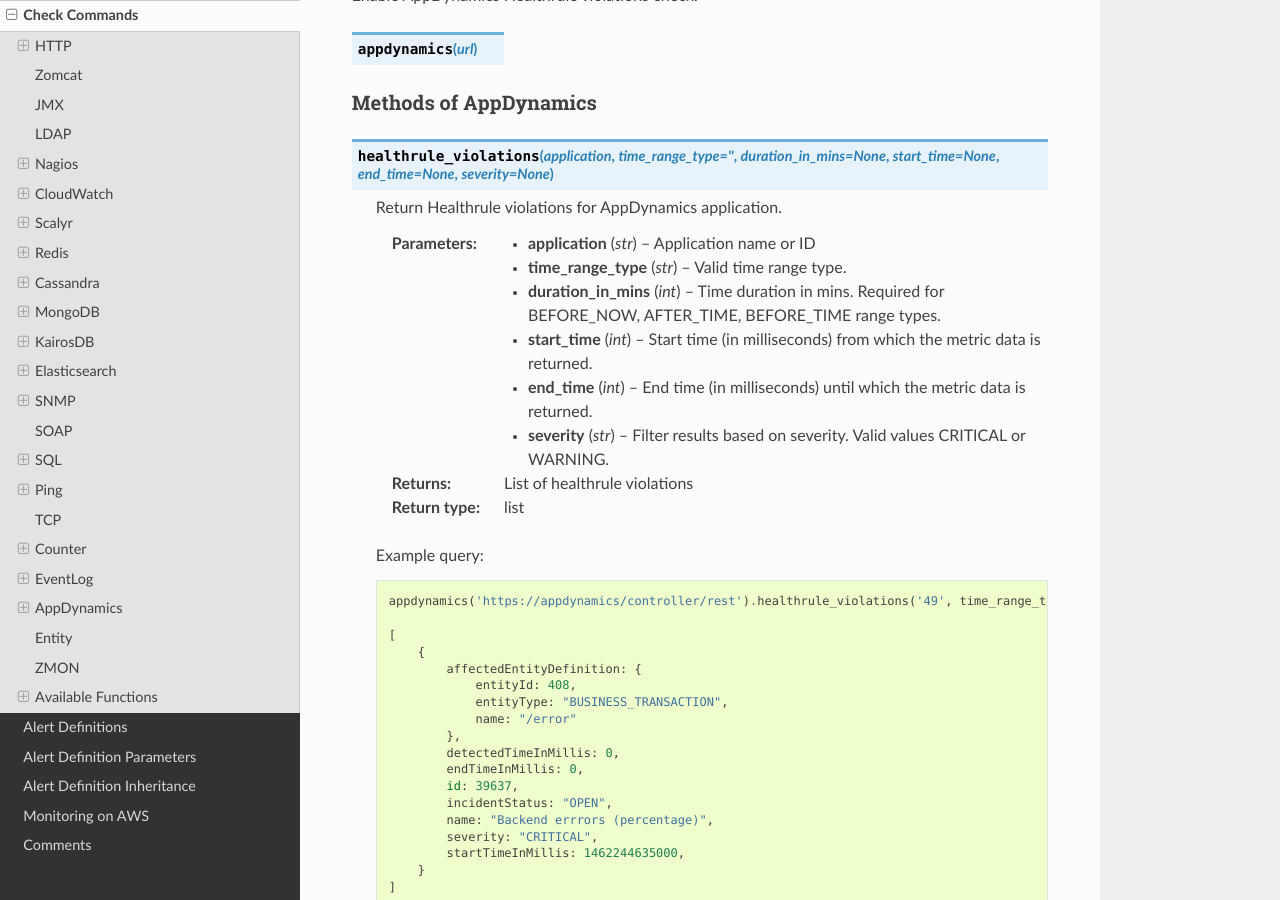
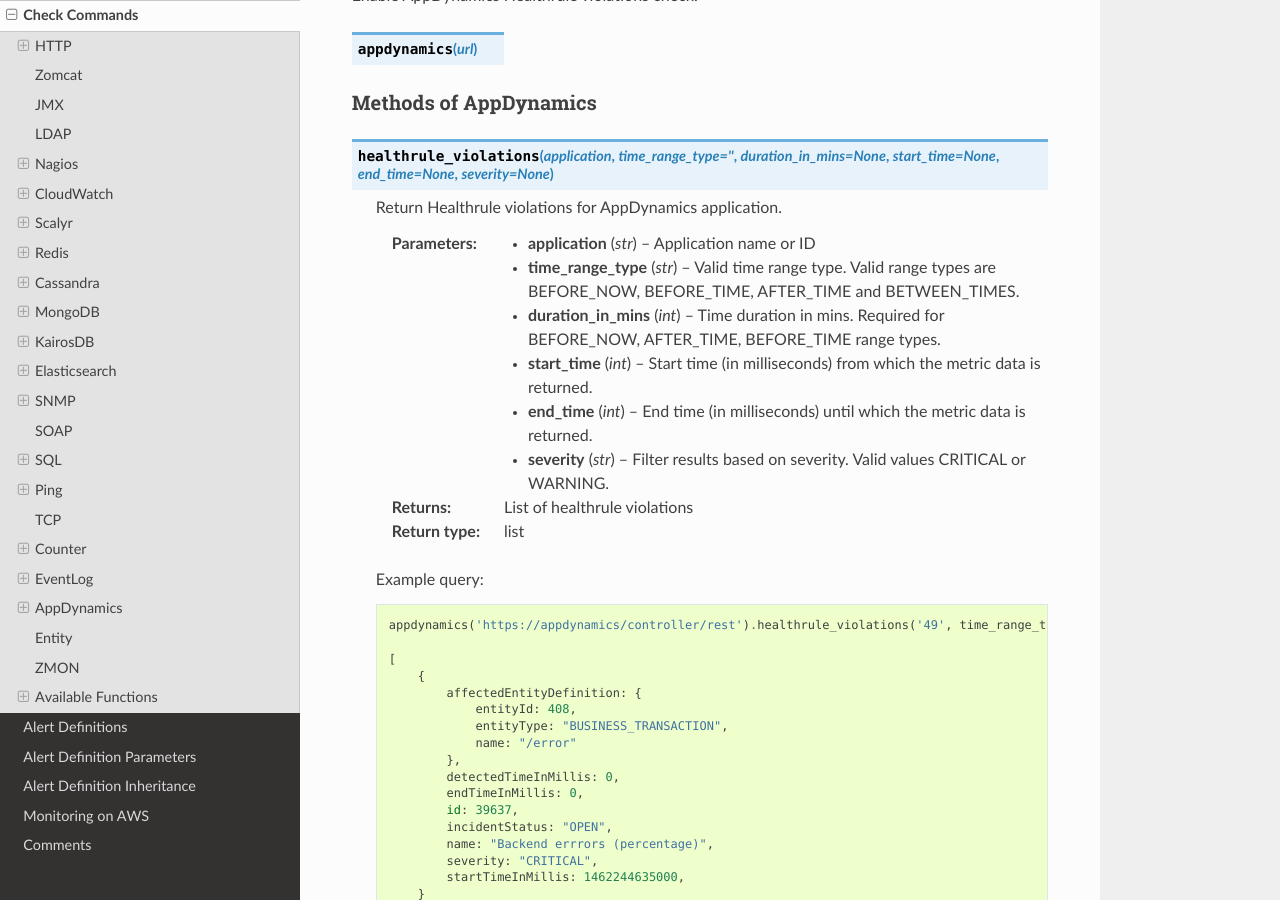
Before and after one commit to zalando-zmon/zmon-docs, a Sphinx documentation site: the page built from docs/user/check-commands.rst, in a window 1280 px wide and 900 px high, scrolled down 29212 px. Built offline with Sphinx 7.4.7 and the Read the Docs theme 2.0.0, drawn with Linux system fonts in a browser that asks for light colours.

Commit message:
Add valid range types

```diff
--- a/docs/user/check-commands.rst
+++ b/docs/user/check-commands.rst
@@ -1571,7 +1571,7 @@
     :param application: Application name or ID
     :type application: str
 
-    :param time_range_type: Valid time range type.
+    :param time_range_type: Valid time range type. Valid range types are BEFORE_NOW, BEFORE_TIME, AFTER_TIME and BETWEEN_TIMES.
     :type time_range_type: str
 
     :param duration_in_mins: Time duration in mins. Required for BEFORE_NOW, AFTER_TIME, BEFORE_TIME range types.
```
